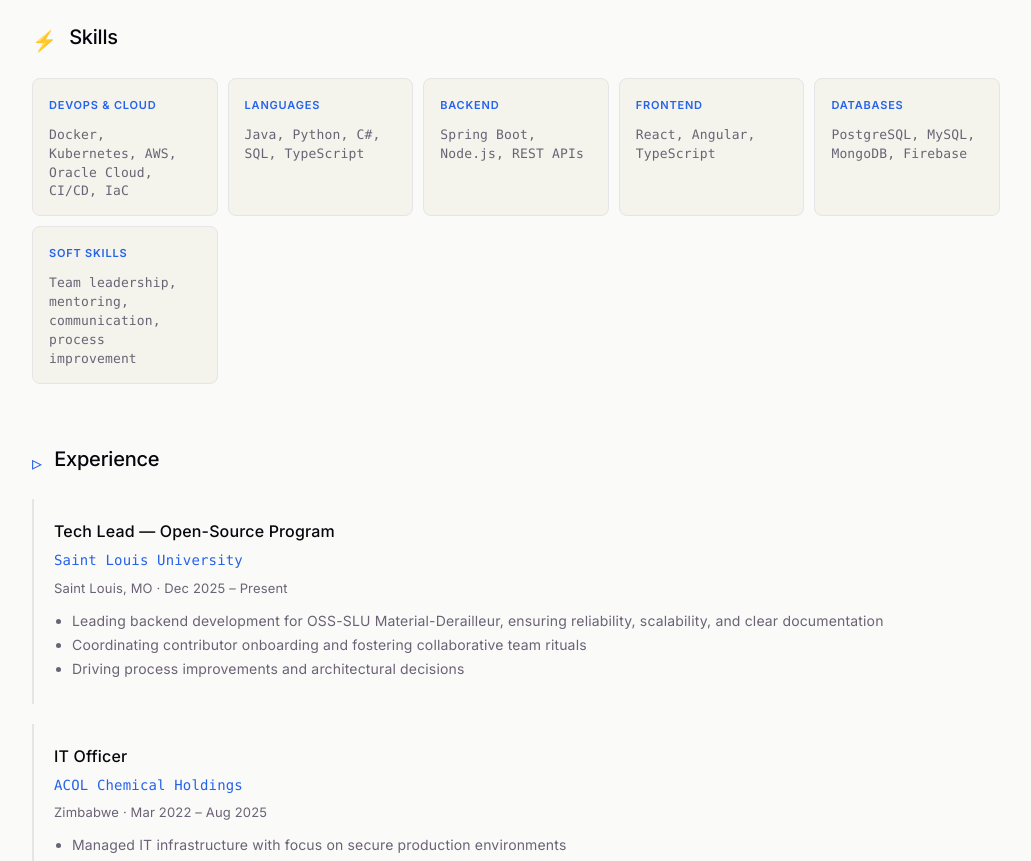
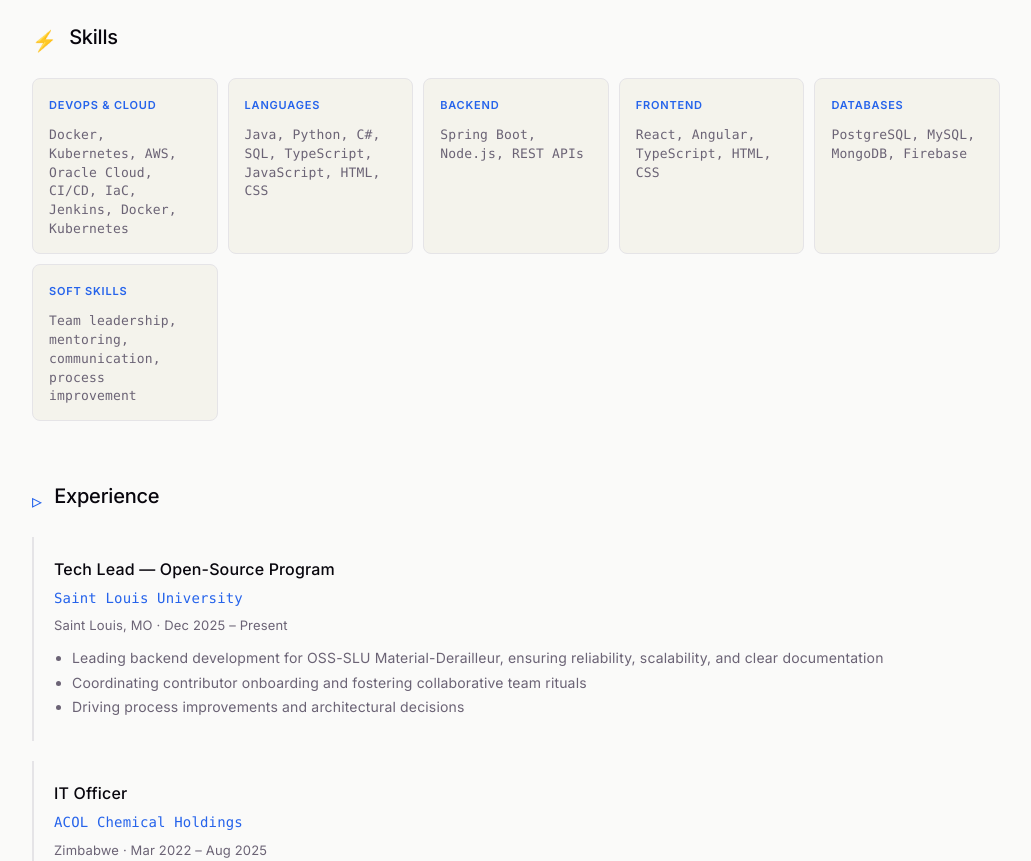
Before and after one commit to MATHEW-SHERENI/portifolio-mathew, a React (Vite) app: page / in a window 1280 px wide. Shown: the part 1200-2061 px from the top of the page, without its empty margins (124-1155 px from the left). Built offline with nearby package versions, Linux system fonts and the light colour scheme.

Commit message:
updated the skills

```diff
--- a/src/App.tsx
+++ b/src/App.tsx
@@ -190,11 +190,11 @@ function App() {
         <div className="skills-grid">
           <div className="skill-category">
             <h4>DevOps & Cloud</h4>
-            <p>Docker, Kubernetes, AWS, Oracle Cloud, CI/CD, IaC</p>
+            <p>Docker, Kubernetes, AWS, Oracle Cloud, CI/CD, IaC, Jenkins, Docker, Kubernetes</p>
           </div>
           <div className="skill-category">
             <h4>Languages</h4>
-            <p>Java, Python, C#, SQL, TypeScript</p>
+            <p>Java, Python, C#, SQL, TypeScript, JavaScript, HTML, CSS</p>
           </div>
           <div className="skill-category">
             <h4>Backend</h4>
@@ -202,7 +202,7 @@ function App() {
           </div>
           <div className="skill-category">
             <h4>Frontend</h4>
-            <p>React, Angular, TypeScript</p>
+            <p>React, Angular, TypeScript, HTML, CSS</p>
           </div>
           <div className="skill-category">
             <h4>Databases</h4>
```
